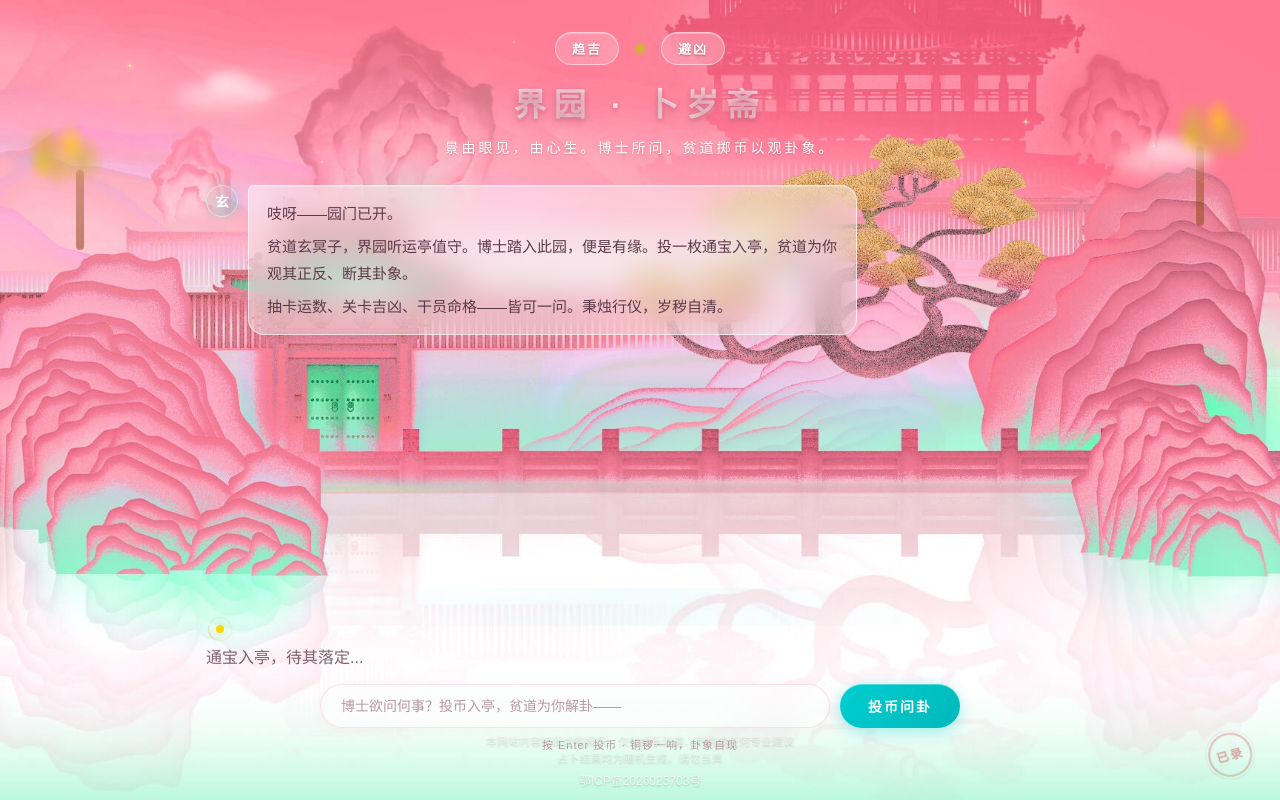
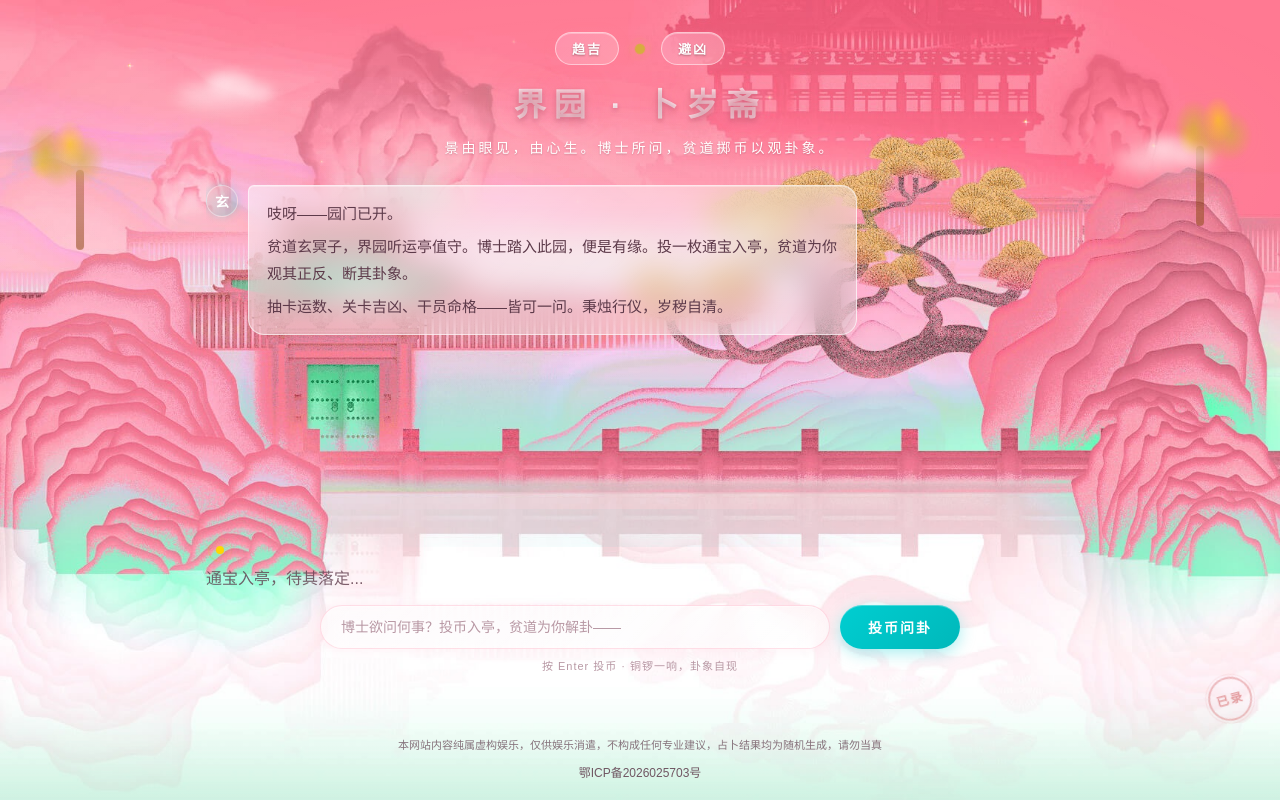
Before and after one commit to a-LtrIa/arkdivine, a Flask app: page / in a window 1280 px wide. Run offline with Flask 3, Linux system fonts and the light colour scheme.

Commit message:
修改底部样式

```diff
--- a/static/style.css
+++ b/static/style.css
@@ -675,7 +675,7 @@ body {
 .input-area {
     position: relative;
     z-index: 1;
-    padding: 12px 16px 40px;
+    padding: 12px 16px 16px;
     flex-shrink: 0;
     width: 100%;
     max-width: 800px;
@@ -788,7 +788,7 @@ body {
 .stamp {
     position: fixed;
     right: 28px;
-    bottom: 24px;
+    bottom: 80px;
     z-index: 1;
     pointer-events: none;
     width: 44px;
@@ -832,48 +832,43 @@ body {
 /* ==========================================
    备案号
    ========================================== */
-.beian {
-    position: fixed;
-    bottom: 12px;
-    left: 50%;
-    transform: translateX(-50%);
+/* ==========================================
+   底部信息区域（免责声明 + 备案号）
+   ========================================== */
+.footer-info {
+    position: relative;
     z-index: 1;
-    font-size: 12px;
-    color: rgba(255, 255, 255, 0.6);
+    padding: 16px 20px 20px;
     text-align: center;
+    background: linear-gradient(180deg, transparent 0%, rgba(255, 230, 240, 0.3) 100%);
+    margin-top: auto;
 }
 
-.beian a {
-    color: rgba(255, 255, 255, 0.7);
-    text-decoration: none;
-    transition: color 0.3s ease;
-    text-shadow: 0 1px 2px rgba(0, 0, 0, 0.2);
-}
-
-.beian a:hover {
-    color: rgba(255, 255, 255, 0.95);
-    text-decoration: underline;
-}
-
-/* ==========================================
-   免责声明
-   ========================================== */
 .disclaimer {
-    position: fixed;
-    bottom: 32px;
-    left: 50%;
-    transform: translateX(-50%);
-    z-index: 1;
-    text-align: center;
     font-size: 11px;
-    color: rgba(255, 255, 255, 0.5);
+    color: rgba(93, 58, 74, 0.7);
     line-height: 1.6;
-    max-width: 90%;
+    margin-bottom: 8px;
 }
 
 .disclaimer p {
     margin: 0;
-    text-shadow: 0 1px 2px rgba(0, 0, 0, 0.2);
+}
+
+.beian {
+    font-size: 12px;
+    color: rgba(93, 58, 74, 0.8);
+}
+
+.beian a {
+    color: rgba(93, 58, 74, 0.85);
+    text-decoration: none;
+    transition: color 0.3s ease;
+}
+
+.beian a:hover {
+    color: var(--text-primary);
+    text-decoration: underline;
 }
 
 /* ==========================================
--- a/templates/index.html
+++ b/templates/index.html
@@ -77,15 +77,17 @@
     <!-- 底部印章 -->
     <div class="stamp">已录</div>
 
+    <!-- 底部信息区域 -->
+    <div class="footer-info">
         <!-- 免责声明 -->
         <div class="disclaimer">
-        <p>本网站内容纯属虚构娱乐，仅供娱乐消遣，不构成任何专业建议</p>
-        <p>占卜结果均为随机生成，请勿当真</p>
+            <p>本网站内容纯属虚构娱乐，仅供娱乐消遣，不构成任何专业建议，占卜结果均为随机生成，请勿当真</p>
         </div>
 
         <!-- 备案号 -->
         <div class="beian">
             <a href="https://beian.miit.gov.cn/" target="_blank" rel="noopener noreferrer">鄂ICP备2026025703号</a>
+        </div>
     </div>
 
     <script>
```
Lines whose indentation alone changed are shown as unchanged.
